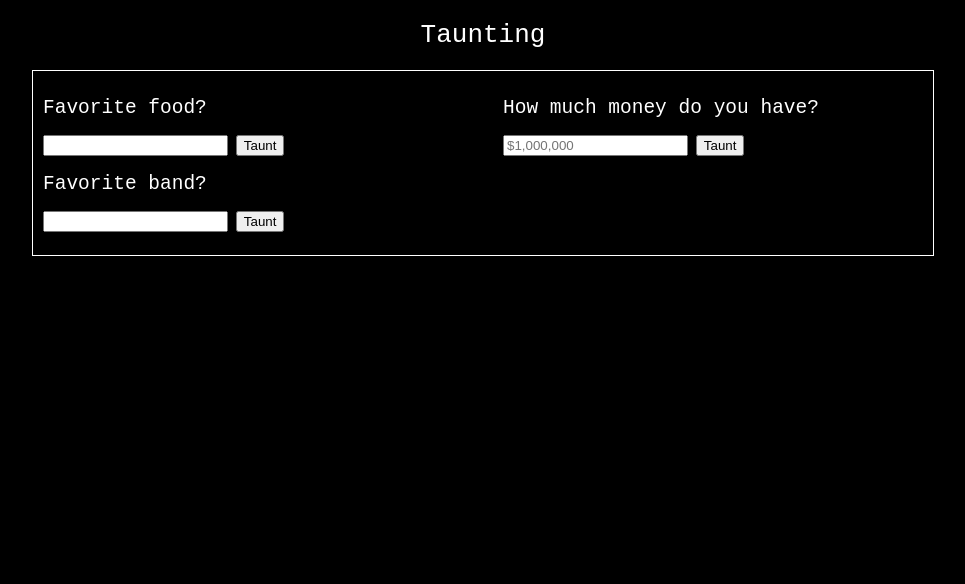
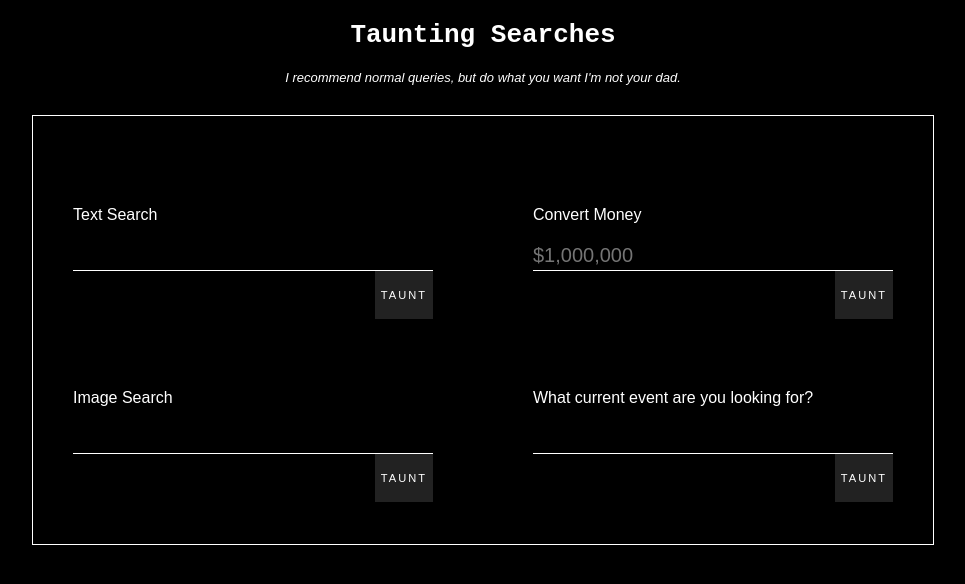
Before and after one commit to nhaglind/taunt-js, a plain HTML site: page index.html in a window 1280 px wide. Shown: the whole page, without its empty margins (157-1122 px from the left). Drawn offline with Linux system fonts and the light colour scheme.

Commit message:
add padding and style button

```diff
--- a/index.html
+++ b/index.html
@@ -10,26 +10,40 @@
 </head>
 
 <body>
-  <h1 class="taunt">Taunting</h1>
+  <h1 class="taunt">Taunting Searches</h1>
+  <p class="notice">I recommend normal queries, but do what you want I'm not your dad.</p>
   <div class="flexbox-container">
     <div>
-      <h2>Favorite food?</h2>
+      <div class="search-container">
+        <p>Text Search</p>
         <input id="first_answer" type="text" placeholder="" />
         <button id="first_button">Taunt</button>
         <p class="first_response"></p>
-      <h2>Favorite band?</h2>
+      </div>
+      <br>
+      <div class="search-container">
+        <p>Image Search</p>
         <input id="second_answer" type="text" placeholder="" />
         <button id="second_button">Taunt</button>
         <p class="second_response"></p>
       </div>
+    </div>
     <div>
-      <h2>How much money do you have?</h2>
+      <div class="search-container">
+        <p>Convert Money</p>
         <input id="third_answer" type="text" placeholder="$1,000,000" />
         <button id="third_button">Taunt</button>
         <p class="third_response"></p>
       </div>
+      <br>
+      <div class="search-container">
+        <p>What current event are you looking for?</p>
+        <input id="third_answer" type="text" placeholder="" />
+        <button id="third_button">Taunt</button>
+        <p class="third_response"></p>
       </div>
-
+    </div>
+  </div>
   <script src="script.js"></script>
 </body>
 
--- a/script.js
+++ b/script.js
@@ -6,13 +6,13 @@ let third_button = document.querySelector('#third_button');
 function taunt() {
   let first_answer = document.querySelector('#first_answer').value;
   (first_answer == "") ? first_answer = 'dog food': first_answer;
-  document.querySelector('.first_response').innerHTML = `Wow, I can't believe you like ${first_answer}. Here is a search for <a href="https://duckduckgo.com/?q=${first_answer}">${first_answer}</a>.`;
+  document.querySelector('.first_response').innerHTML = `Wow, I can't believe you're searching for ${first_answer}. Search for <a href="https://duckduckgo.com/?q=${first_answer}">${first_answer}</a>.`;
 }
 
 function taunt_2() {
   let second_answer = document.querySelector('#second_answer').value;
   (second_answer == "") ? second_answer = 'Taylor Swift': second_answer;
-  document.querySelector('.second_response').innerHTML = `Wow, I can't believe you like ${second_answer}. Here is a search for <a href="https://duckduckgo.com/?q=${second_answer}">${second_answer}</a>.`;
+  document.querySelector('.second_response').innerHTML = `What a weird search, here you go. Image search for <a href="https://duckduckgo.com/?q=${second_answer}&iax=images&ia=images">${second_answer}</a>.`;
 }
 
 function taunt_3() {
--- a/style.css
+++ b/style.css
@@ -1,22 +1,28 @@
 html,
 body {
   box-sizing: border-box;
-  font-family: monospace;
+  font-family: sans-serif;
   background: black;
-  color: white;
-}
-
-h1,
-h2 {
-  font-weight: 100
+  color: #fff;
 }
 
 a {
-  color: white;
+  color: #fff;
+}
+
+.taunt {
+  font-family: monospace;
+}
+
+.notice {
+  text-align: center;
+  font-size: 13px;
+  font-style: italic;
+  margin-bottom: 30px;
 }
 
 a:hover {
-  background: white;
+  background: #fff;
   color: black;
   text-decoration: none;
 }
@@ -37,9 +43,52 @@ a:hover {
 
 .flexbox-container>div {
   width: 50%;
-  padding: 10px;
+  padding: 40px;
 }
 
 .flexbox-container>div:first-child {
   margin-right: 20px;
 }
+
+.search-container {
+  margin: 50px 0px;
+}
+
+input {
+  background: black;
+  padding: 0;
+  width: 100%;
+  border: 0;
+  border-bottom: 1px solid #fff;
+  color: #fff;
+  height: 30px;
+  font-size: 20px;
+}
+
+input:focus {
+  outline: none;
+}
+
+button {
+  background: #222222;
+  border: 0;
+  color: #fff;
+  width: 100%
+  cursor: pointer;
+  font-size: 11.1px;
+  letter-spacing: 2px;
+  line-height: 32px;
+  float: right;
+  margin-left: 10px;
+  height: 48px;
+  text-transform: uppercase;
+}
+
+button:hover {
+  box-shadow: 0 7px 14px rgba(50,50,93,.1), 0 3px 6px rgba(0,0,0,.08);
+  color: #fff;
+}
+
+button:focus {
+  outline: none;
+}
```
Lines whose indentation alone changed are shown as unchanged.
